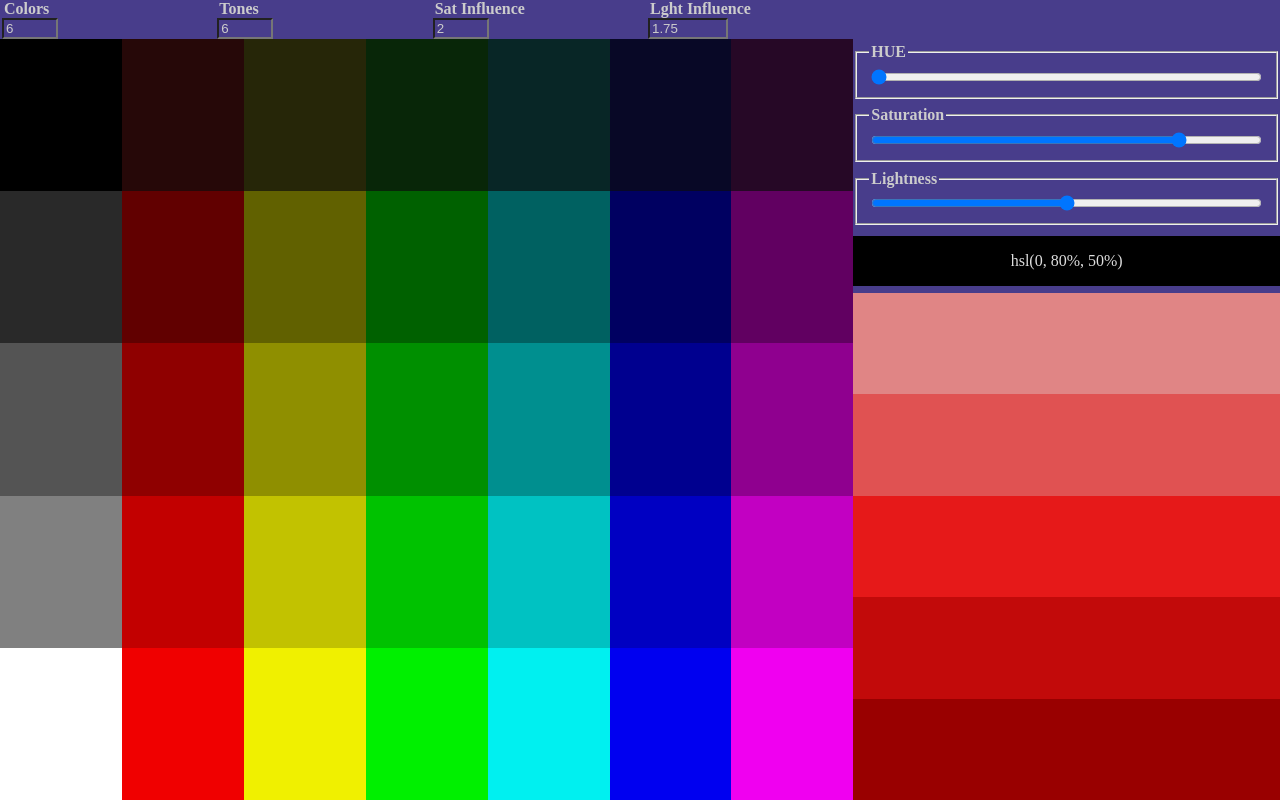
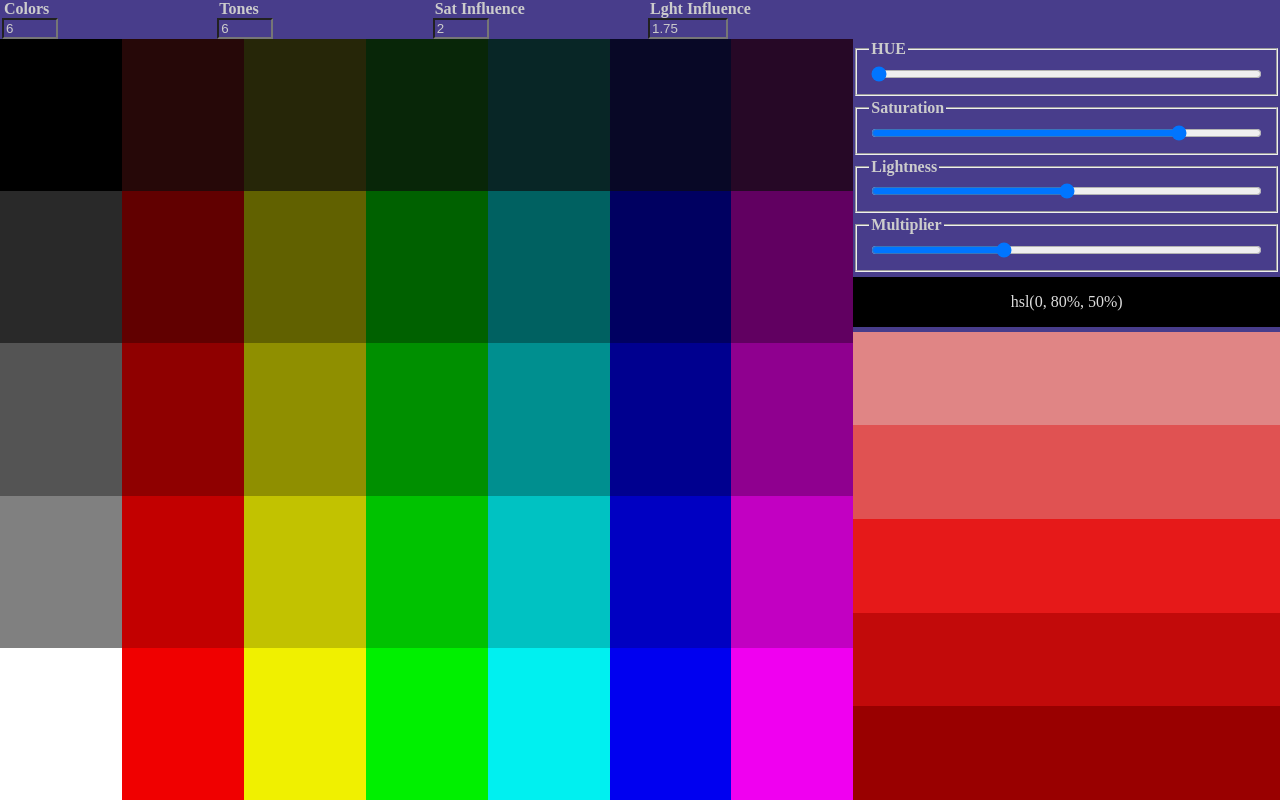
Before and after one commit to HectorVilas/untitled-roguelike-game, a plain HTML site: page palette.html in a window 1280 px wide. Drawn offline with Linux system fonts and the light colour scheme.

Commit message:
add color value multiplier

```diff
--- a/palette.css
+++ b/palette.css
@@ -62,7 +62,7 @@ input[type="number"] {
 #hsl {
   grid-area: hsl;
 	display: grid;
-	grid-template-rows: repeat(4, 1fr) 8fr;
+	grid-template-rows: repeat(5, 1fr) 8fr;
 	align-items: center;
 }
 
--- a/palette.html
+++ b/palette.html
@@ -45,7 +45,11 @@
     </fieldset>
     <fieldset>
       <legend>Lightness</legend>
-    <input type="range" id="lightness" step="5" max="100" class="slider" value="50">
+      <input type="range" id="lightness" step="5" max="100" class="slider" value="50">
+    </fieldset>
+    <fieldset>
+      <legend>Multiplier</legend>
+    <input type="range" id="multiplier" step="5" max="30" class="slider" value="10">
     </fieldset>
     <p class="hsl-output">HSL</p>
     <div class="samples">
--- a/palette.js
+++ b/palette.js
@@ -81,21 +81,22 @@ const colorPalette = (() => {
 })();
 
 const colorPicker = (() => {
-  const samples = document.querySelector(".samples");
-  const samplesAll = document.querySelectorAll(".sample")
+  const samplesAll = document.querySelectorAll(".sample");
   const rngHue = document.querySelector("#hue");
   const rngSaturation = document.querySelector("#saturation");
   const rngLightness = document.querySelector("#lightness");
+  const rngMultiplier = document.querySelector("#multiplier");
   const hslOutput = document.querySelector(".hsl-output");
 
   function setDefaults(){
     rngHue.value = 0;
     rngSaturation.value = 80;
     rngLightness.value = 50;
+    rngMultiplier.value = 10;
   };
 
   function addListeners(){
-    [rngHue, rngSaturation, rngLightness].forEach(val => {
+    [rngHue, rngSaturation, rngLightness, rngMultiplier].forEach(val => {
       val.addEventListener("input", setValue);
     });
   };
@@ -103,16 +104,21 @@ const colorPicker = (() => {
   function setValue(){
     const color = `hsl(${rngHue.value}, ${rngSaturation.value}%, ${rngLightness.value}%)`;
     hslOutput.innerText = color;
-    /*samples.style.backgroundColor = color;*/
 
     samplesAll.forEach((samp, i) => {
+      const h = rngHue.value;
+      const s = parseInt(rngSaturation.value);
+      const l = parseInt(rngLightness.value);
+      const mult = parseInt(rngMultiplier.value);
+
       const tone = [
-        `hsl(${rngHue.value}, ${parseInt(rngSaturation.value)-20}%, ${parseInt(rngLightness.value)+20}%)`,
-        `hsl(${rngHue.value}, ${parseInt(rngSaturation.value)-10}%, ${parseInt(rngLightness.value)+10}%)`,
-        `hsl(${rngHue.value}, ${parseInt(rngSaturation.value)}%, ${parseInt(rngLightness.value)}%)`,
-        `hsl(${rngHue.value}, ${parseInt(rngSaturation.value)+10}%, ${parseInt(rngLightness.value)-10}%)`,
-        `hsl(${rngHue.value}, ${parseInt(rngSaturation.value)+20}%, ${parseInt(rngLightness.value)-20}%)`,
+        `hsl(${h}, ${s-mult*2}%, ${l+mult*2}%)`,
+        `hsl(${h}, ${s-mult}%, ${l+mult}%)`,
+        `hsl(${h}, ${s}%, ${l}%)`,
+        `hsl(${h}, ${s+mult}%, ${l-mult}%)`,
+        `hsl(${h}, ${s+mult*2}%, ${l-mult*2}%)`,
       ];
+
       samp.style.backgroundColor = tone[i];
     })
   };
```
